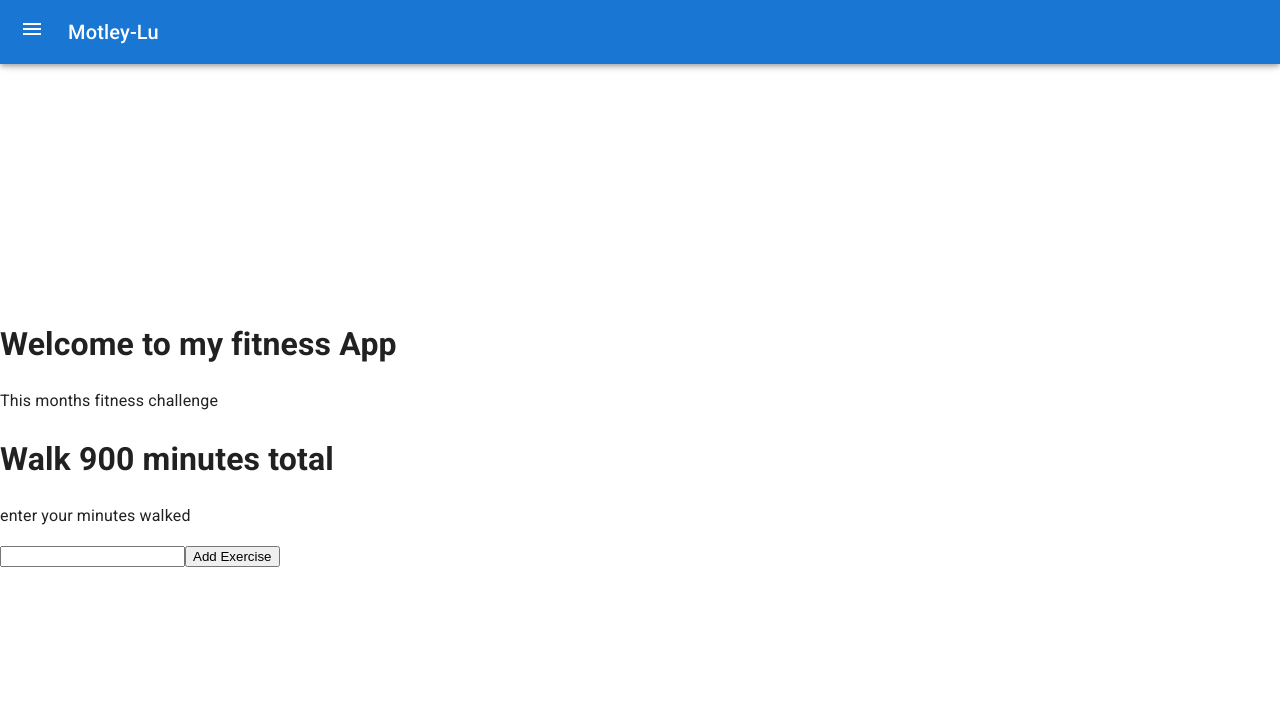
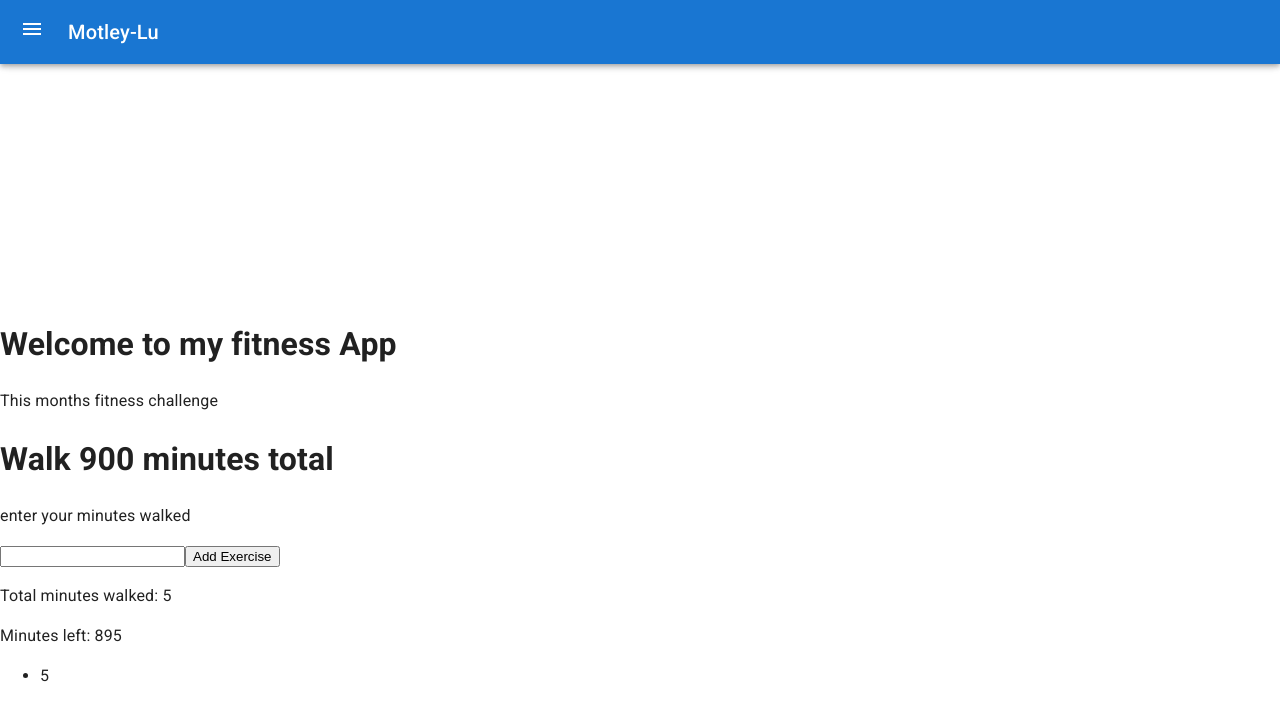
Before and after one commit to BLipsett/Fitness, a React (Create React App) app: page / in a window 1280 px wide. Both pictures are taken after typing "5" into the empty fields and a click on the button "Add Exercise". Shown: the top 720 px of the page. Built offline with nearby package versions, Linux system fonts and the light colour scheme.

Commit message:
add minutes to list

```diff
--- a/package.json
+++ b/package.json
@@ -13,6 +13,7 @@
     "firebase": "^9.1.2",
     "react": "^17.0.2",
     "react-dom": "^17.0.2",
+    "react-redux": "^7.2.5",
     "react-router-dom": "^5.3.0",
     "react-scripts": "4.0.3",
     "sass": "^1.42.1",
--- a/src/components/challenge/challenge.component.jsx
+++ b/src/components/challenge/challenge.component.jsx
@@ -8,7 +8,8 @@ constructor(props){
   super(props)
 
   this.state = {
-      total: '',
+      total: 0,
+      minutesLeft: 900,
       list: []
   }
 
@@ -19,7 +20,7 @@ addItem() {
   //create a new exercise with a unique id
   const newItem = {
     id: 1 + Math.random(),
-    value: this.state.newItem.slice()
+    value: parseInt(this.state.newItem.slice())
   }
 
   // copy current list of exercises
@@ -28,13 +29,25 @@ addItem() {
   //add new exercise to list
   list.push(newItem)
 
+  // Sum of minutes added to list
+  let initialValue = 0
+  const total = list.reduce(function (a, b) {
+    return a + b.value
+  }, initialValue)
+
+
+  // minutes left to walk from challenge
+  let minutesLeft = 900 - total
+
+  console.log(list)
   // update state with new list and reset the newItem input
   this.setState({
     list,
-    newItem:''
+    newItem:'',
+    total,
+    minutesLeft
   })
 
-  console.log(this.state)
 }
 
 
@@ -48,15 +61,7 @@ updateInput(key, value) {
 
 
 
-// handleSubmit = async event => {
-//   event.preventDefault()
-//   const { currentScore } = this.state
-// }
 
-// handleChange = async event => {
-//   const {name, value} = event.target;
-//   this.setState({[name]: value})
-// }
   render() {
     return (
       <div className='challenge'>
@@ -71,7 +76,18 @@ updateInput(key, value) {
           <button
           onClick={() => this.addItem()}>Add Exercise</button>
         </div>
-
+<p> Total minutes walked: {this.state.total}</p>
+<p>Minutes left: {this.state.minutesLeft}</p>
+<ul>
+  {this.state.list.map(item =>
+    {
+      return(
+        <li key={item.id}>
+          {item.value}
+        </li>
+      )
+    })}
+</ul>
       </div>
 )
 }
```
Also changed, not shown: src/redux/root.reducer.js (added, +10 -0 lines), src/redux/store.js (added, +12 -0 lines), 1 other file (tests, documents, lock files or other folders).
